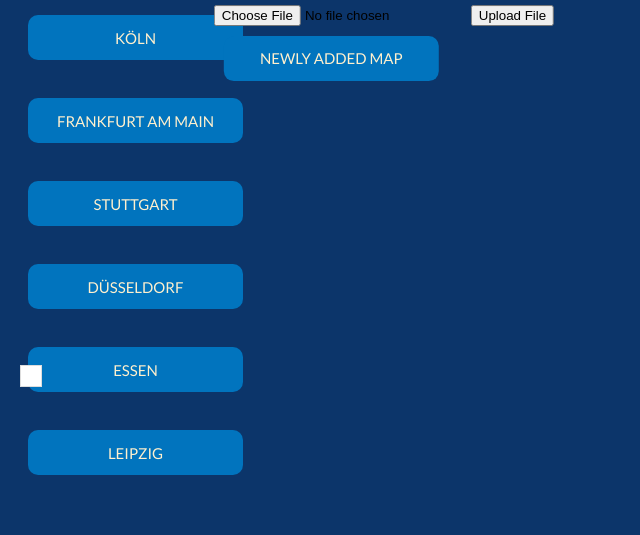
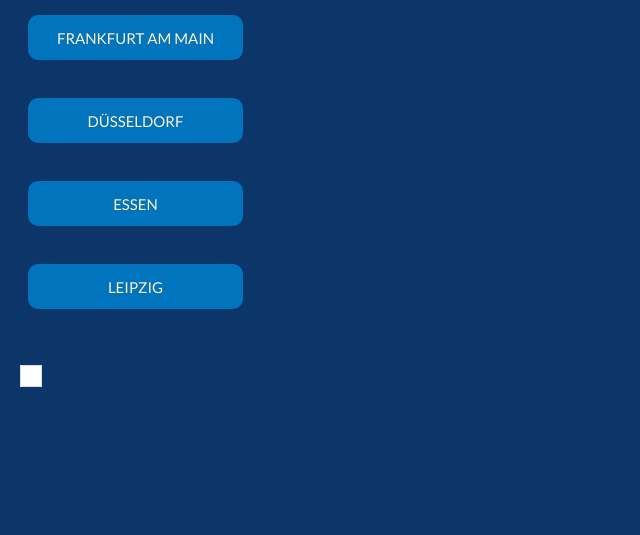
Before and after one commit to thisispaniz/Air-Pollution-Visualization, a plain HTML site: page app/templates/index.html in a window 1280 px wide. Shown: the part 393-928 px from the top of the page, without its empty margins (0-640 px from the left). Drawn offline with nearby package versions, Linux system fonts and the light colour scheme.

Commit message:
Only the cities with accurate maps remain

```diff
--- a/app/templates/index.html
+++ b/app/templates/index.html
@@ -14,26 +14,13 @@
         <p>Air Quality Index Visualizer for people suffering from asthma.<br>Click on city's name to view the air quality in it's different districts.</p><br>
         <a href="#" id="0" class="city-link">BERLIN</a><br>
         <a href="#" id="1" class="city-link">HAMBURG</a><br>
-        <a href="#" id="2" class="city-link">MÜNCHEN</a><br>
         <a href="#" id="3" class="city-link">KÖLN</a><br>
         <a href="#" id="4" class="city-link">FRANKFURT AM MAIN</a><br>
-        <a href="#" id="5" class="city-link">STUTTGART</a><br>
         <a href="#" id="6" class="city-link">DÜSSELDORF</a><br>
         <a href="#" id="7" class="city-link">ESSEN</a><br>
         <a href="#" id="8" class="city-link">LEIPZIG</a>
     </div><br>
-</div>
 
-
-    <div class="second_container">
-    <h1>Upload JSON File</h1>
-    <form action="/uploadfile/" method="post" enctype="multipart/form-data">
-        <input type="file" name="file" accept=".json" required>
-        <button type="submit">Upload File</button>
-
-    </form>
-    <a href="#" id="9" class="city-link">NEWLY ADDED MAP</a>
-</div>
 <script src="../static/script.js"></script>
 </body>
 </html>
```
